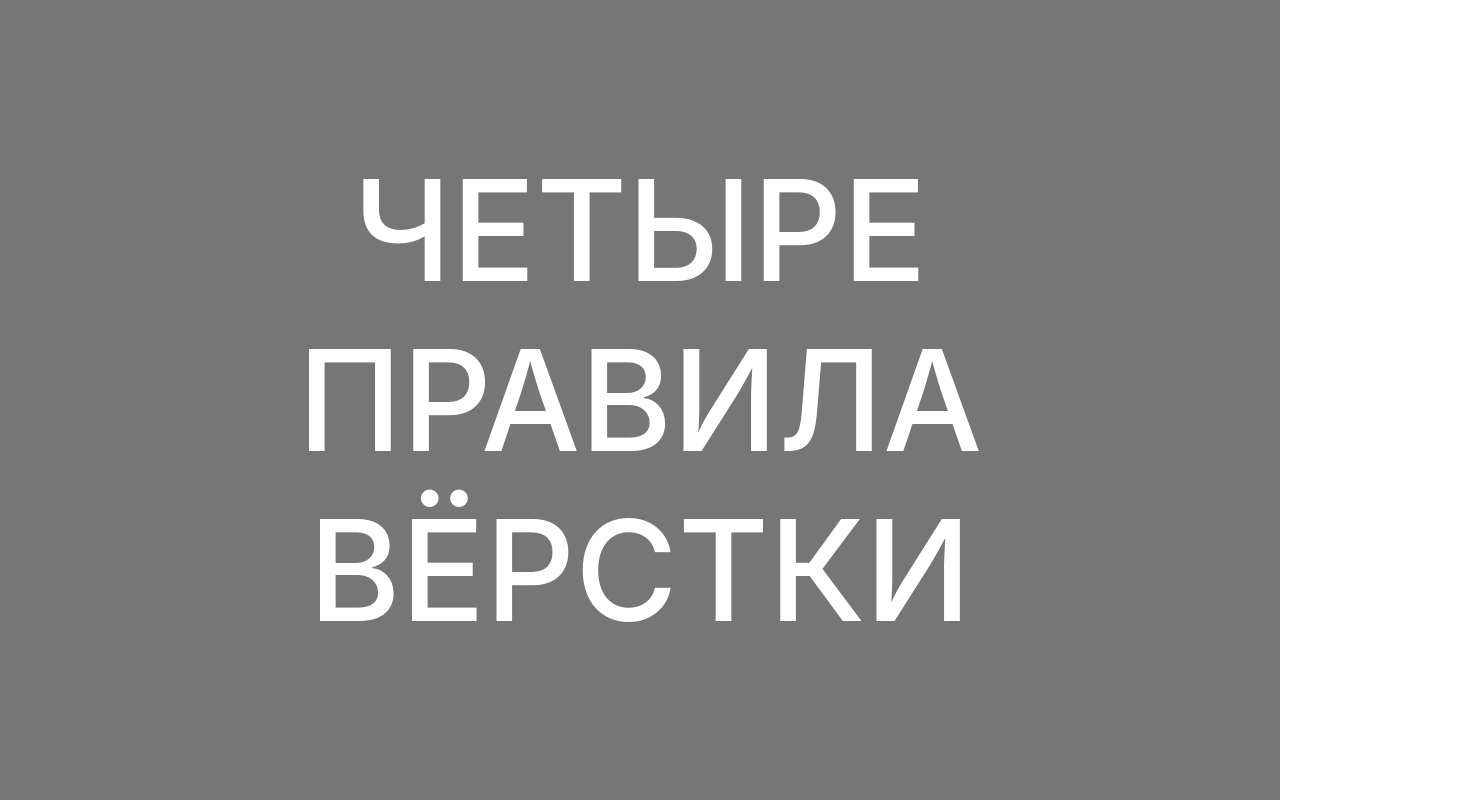
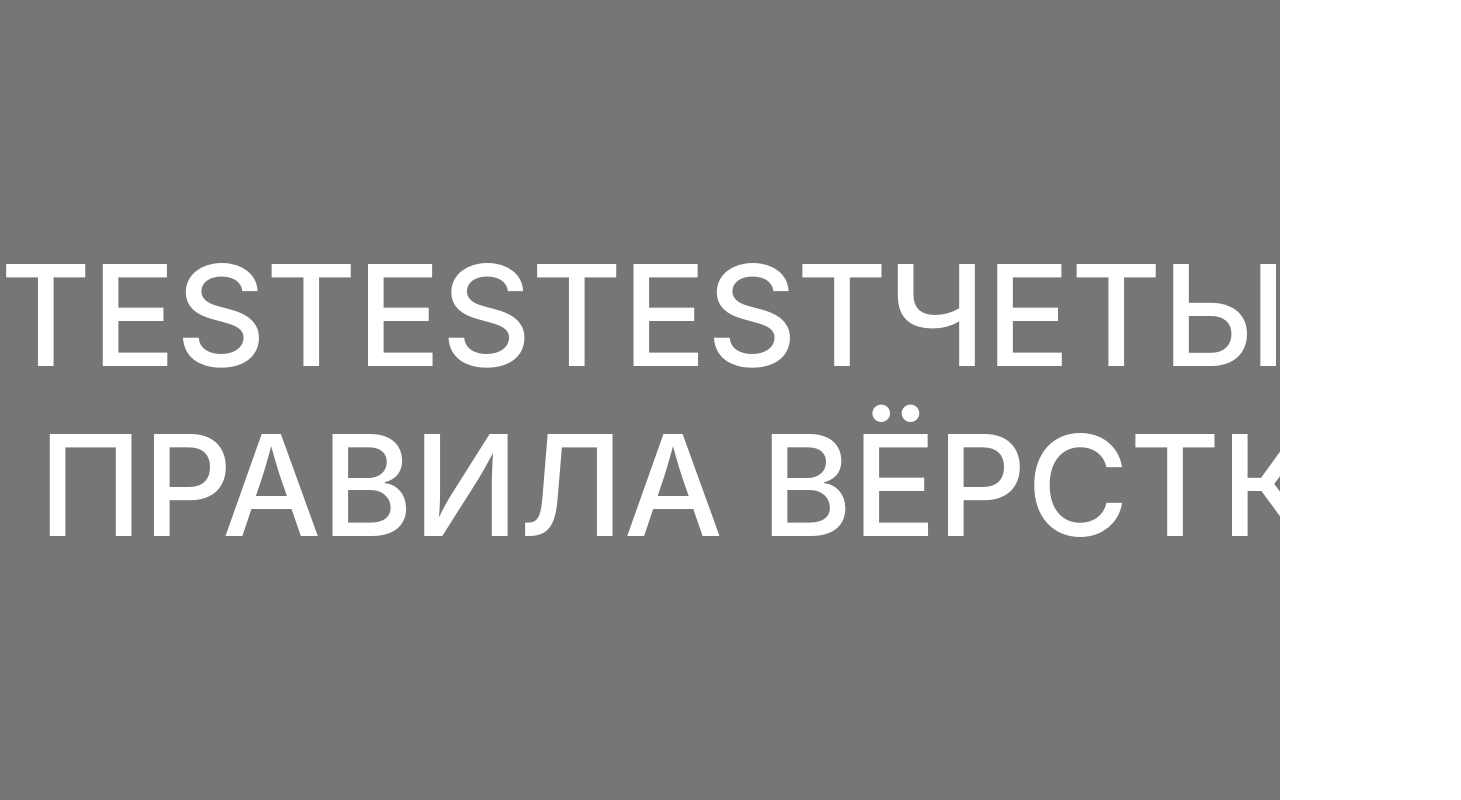
Before and after one commit to maligind/symphojazz, a plain HTML site: page index.html in a window 1280 px wide. Shown: the top 800 px of the page, 1461 px wide, since content can reach past the window. Drawn offline with Linux system fonts and the light colour scheme.

Commit message:
Update index.html

```diff
--- a/index.html
+++ b/index.html
@@ -9,7 +9,7 @@
 <body>
   <header class="header">
     <div class="overlay">
-      <h1 class="header-title">Четыре правила вёрстки</h1>
+      <h1 class="header-title">testestestЧетыре правила вёрстки</h1>
     </div>
   </header>
   <section class="content">
```
